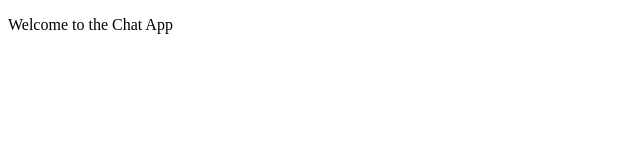
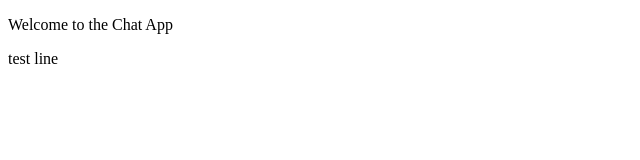
Before and after one commit to smudger007/node-course-chat, a website: page public/index.html in a window 1280 px wide. Shown: the full height of the page, 0-640 px from the left. Drawn offline with nearby package versions, Linux system fonts and the light colour scheme; no server answers.

Commit message:
test line added

```diff
--- a/public/index.html
+++ b/public/index.html
@@ -13,6 +13,8 @@
     <script src="/socket.io/socket.io.js"></script>
     <script src="/js/index.js"> </script>
 
+    <p>test line</p>
+
 </body>
 
 </html>
```
